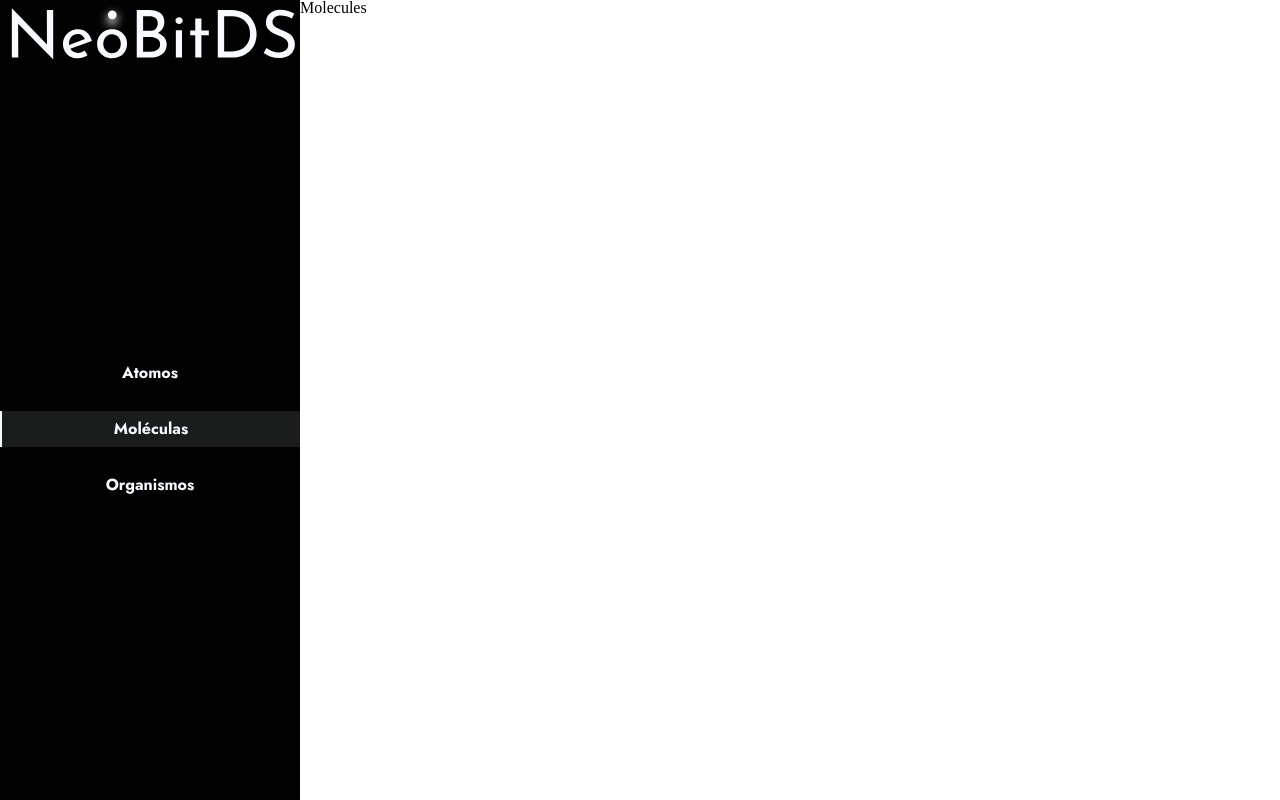
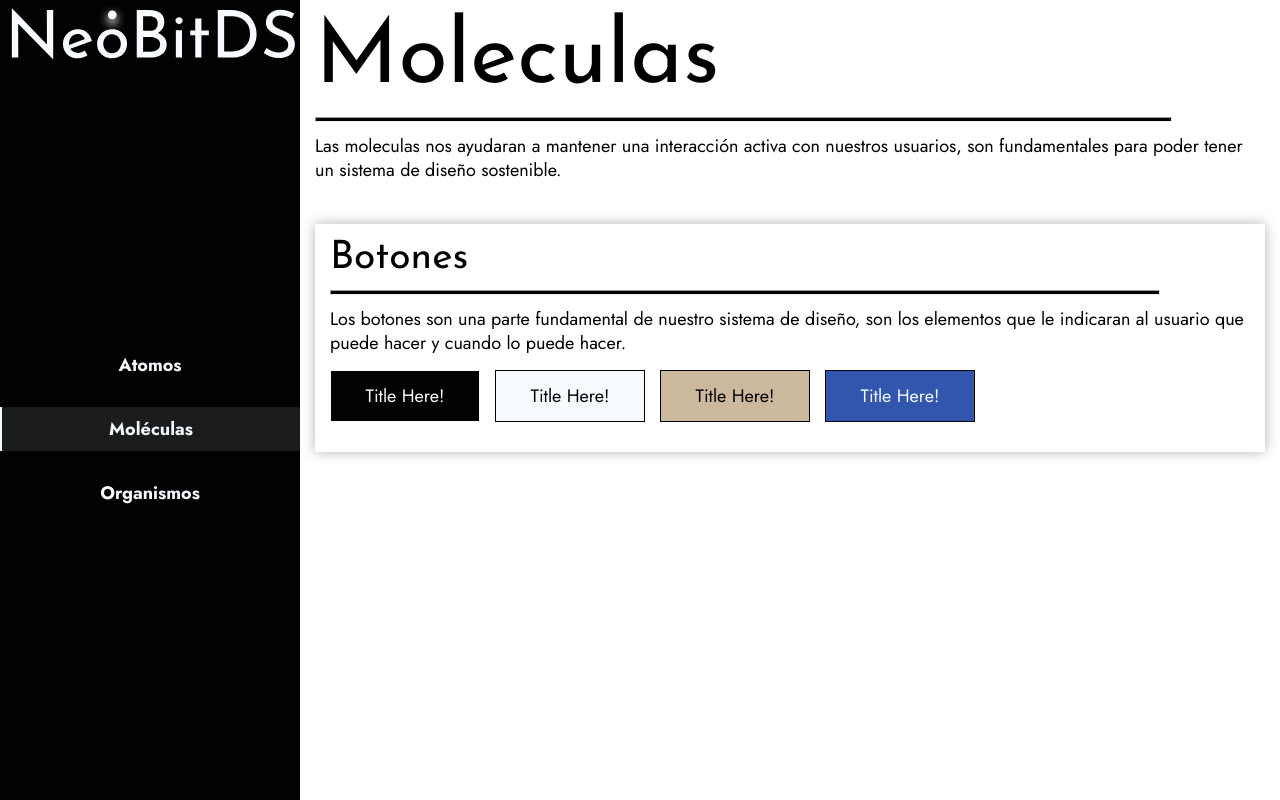
Before and after one commit to WS-Jedp/NeoBit, a React app in the folder DesignSystem/: page /molecules in a window 1280 px wide. Built offline with nearby package versions, Linux system fonts and the light colour scheme.

Commit message:
feature/atoms - Atoms styles, remaining variables values created, also Button component and his styles

```diff
--- /dev/null
+++ b/DesignSystem/src/components/Button.jsx
@@ -0,0 +1,12 @@
+import React from 'react';
+
+const Button = ({title, type, onClick, style}) => {
+
+  return(
+    <button type={type || 'button'} onClick={() => onClick()} className={style}>
+      {title}
+    </button>
+  );
+}
+
+export default Button;
--- a/DesignSystem/src/containers/Atoms.jsx
+++ b/DesignSystem/src/containers/Atoms.jsx
@@ -1,10 +1,32 @@
 import React from 'react';
+
+// Components
+import Button from '../components/Button';
 
 const Atoms = () => {
   return (
-    <div>
-      Atoms
-    </div>
+    <article className="systemContent">
+      <div className="systemContent__information">
+        <h1>Atomos</h1>
+        <hr/>
+        <p>Los atomos son los cimientos que nos permiten crear estructuras mas grandes, permitiendonos poco a poco a construir y transmitir los fundamentos y principios de <strong>NeoBit</strong>.</p>
+      </div>
+
+      <section className="systemContent__section">
+        <h4>Encabezados</h4>
+        <hr/>
+        <p>Los encabezados son las etiquetas <code>h1...h6</code> que nos permetiran indicar cuando comienza una nueva seccion con nueva informacion en ella.</p>
+
+        <div className="systemContent__section--components">
+          <h1>Title H1</h1>
+          <h2>Title H2</h2>
+          <h3>Title H3</h3>
+          <h4>Title H4</h4>
+          <h5>Title H5</h5>
+          <h6>Title H6</h6>
+        </div>
+      </section>
+    </article>
   );
 };
 
--- a/DesignSystem/src/containers/Molecules.jsx
+++ b/DesignSystem/src/containers/Molecules.jsx
@@ -1,11 +1,35 @@
 import React from 'react';
 
-const Atoms = () => {
+// Componenets
+import Button from '../components/Button';
+
+const Molecules = () => {
   return (
-    <div>
-      Molecules
-    </div>
+    <article className="systemContent">
+      <div className="systemContent__information">
+        <h1>
+          Moleculas
+        </h1>
+        <hr/>
+        <p>
+          Las moleculas nos ayudaran a mantener una interacción activa con nuestros usuarios, son fundamentales para poder tener un sistema de diseño sostenible.
+        </p>
+      </div>
+
+      <section className="systemContent__section">
+        <h4>Botones</h4>
+        <hr/>
+        <p>Los botones son una parte fundamental de nuestro sistema de diseño, son los elementos que le indicaran al usuario que puede hacer y cuando lo puede hacer.</p>
+
+        <div className="systemContent__section--components">
+          <Button title="Title Here!" />
+          <Button title="Title Here!" style="secondary"/>
+          <Button title="Title Here!" style="gray"/>
+          <Button title="Title Here!" style="blue"/>
+        </div>
+      </section>
+    </article>
   );
 };
 
-export default Atoms;
+export default Molecules;
--- a/DesignSystem/src/layouts/Layout.jsx
+++ b/DesignSystem/src/layouts/Layout.jsx
@@ -1,11 +1,16 @@
 import React from 'react';
 import SideBar from '../components/SideBar';
 
+// Styles
+import '../styles/Layouts/LayoutsDS.scss';
+
 const Layout = ({ children }) => {
   return (
-    <div className="App">
+    <div className="designSystem">
       <SideBar />
-      {children}
+      <section className="designSystem__content">
+        {children}
+      </section>
     </div>
   );
 };
--- /dev/null
+++ b/DesignSystem/src/styles/Containers/AtomsStyles.scss
@@ -0,0 +1,29 @@
+
+.systemContent {
+
+  &__information{
+    margin-bottom: $space-section-medium;
+  }
+
+  &__section {
+    position: relative;
+    width: 100%;
+    min-height: 120px;
+    height: auto;
+    padding: $space-elements-big;
+    box-shadow: 0 0 12px rgba(0,0,0,0.3);
+    box-sizing: border-box;
+
+    &--components{
+      position: relative;
+      display: flex;
+      flex-flow: row wrap;
+      height: auto;
+      padding: $space-elements-big 0;
+
+      & * {
+        margin-right: $space-elements-big;
+      }
+    }
+  }
+}
--- /dev/null
+++ b/DesignSystem/src/styles/Layouts/LayoutsDS.scss
@@ -0,0 +1,22 @@
+@import '../variables.scss';
+
+.designSystem{
+  position: relative;
+  display: flex;
+  justify-content: start;
+  align-items: flex-start;
+  width: 100%;
+  height: 100vh;
+  overflow: hidden;
+
+  &__content{
+    padding: $space-elements-big;
+    width: 80%;
+    height: 100vh;
+    overflow-y: scroll;
+
+    & hr{
+      margin: $space-elements-small 0;
+    }
+  }
+}
--- /dev/null
+++ b/DesignSystem/src/styles/components/Buttons.scss
@@ -0,0 +1,47 @@
+button {
+  font-family: $font-primary;
+  min-width: 150px;
+  text-align: center;
+  border: $color-primary-white 1px solid;
+  padding: $space-elements-small;
+  font-size: $font-size-p;
+  background-color: $color-primary-black;
+  color: $color-primary-white;
+  transition: 0.3s ease-in-out;
+  cursor: pointer;
+
+  &:hover{
+    box-shadow: 0 0 12px rgba(255,255,255,0.6);
+  }
+
+  // -------Secondary Button -------
+  &.secondary{
+    background-color: $color-primary-white;
+    border: $color-primary-black 1px solid;
+    color: $color-primary-black;
+
+    &:hover{
+      box-shadow: 0 0 12px rgba(12,12,12,0.3);
+    }
+  }
+
+  &.gray{
+    background-color: $color-secondary-gray;
+    border: $color-primary-black 1px solid;
+    color: $color-primary-black;
+
+    &:hover{
+      box-shadow: 0 0 12px rgba(12,12,12,0.3);
+    }
+  }
+
+  &.blue{
+    background-color: $color-secondary-blue;
+    border: $color-primary-black 1px solid;
+    color: $color-primary-white;
+
+    &:hover{
+      box-shadow: 0 0 12px rgba(12,12,12,0.3);
+    }
+  }
+}
--- a/DesignSystem/src/styles/components/Sidebar.scss
+++ b/DesignSystem/src/styles/components/Sidebar.scss
@@ -1,7 +1,8 @@
 .sidebar {
   background-color: $color-primary-black;
   height: 100vh;
-  width: 300px;
+  min-width: 300px;
+  width: 20vw;
   float: left;
   display: flex;
   flex-direction: column;
--- a/DesignSystem/src/styles/components/atoms.scss
+++ b/DesignSystem/src/styles/components/atoms.scss
@@ -0,0 +1,66 @@
+@import '../variables.scss';
+
+// Headings, sizes and weights
+.special-title {
+  font-family: $font-secondary;
+  font-size: $font-size-special;
+  font-weight: $font-weight-bold;
+}
+
+h1 {
+  font-family: $font-secondary;
+  font-size: $font-size-h1;
+  font-weight: $font-weight-regular;
+}
+
+h2 {
+  font-family: $font-secondary;
+  font-size: $font-size-h2;
+  font-weight: $font-weight-regular;
+}
+
+h3 {
+  font-family: $font-secondary;
+  font-size: $font-size-h3;
+  font-weight: $font-weight-bold;
+}
+
+h4 {
+  font-family: $font-secondary;
+  font-size: $font-size-h4;
+  font-weight: $font-weight-regular;
+}
+
+h5 {
+  font-family: $font-secondary;
+  font-size: $font-size-h5;
+  font-weight: $font-weight-bold;
+}
+
+p,q,a {
+  font-family: $font-primary;
+  font-size: $font-size-p;
+  font-weight: $font-weight-regular;
+  line-height: 24px;
+}
+
+strong {
+  font-family: $font-secondary;
+  font-size: $font-size-strong;
+  font-weight: $font-weight-bold;
+}
+
+small {
+  font-family: $font-secondary;
+  font-size: $font-size-small;
+  font-weight: $font-weight-bold;
+}
+
+hr {
+  position: relative;
+  width: 90%;
+  height: 3px;
+  background-color: $color-primary-black;
+  margin: 0;
+  padding: 0;
+}
--- a/DesignSystem/src/styles/main.scss
+++ b/DesignSystem/src/styles/main.scss
@@ -1,4 +1,10 @@
 @import './reset';
 @import './variables';
+
+// Components
 @import './components/atoms';
 @import './components/Sidebar';
+@import './components/Buttons.scss';
+
+// Containers
+@import './Containers/AtomsStyles.scss'
--- a/DesignSystem/src/styles/variables.scss
+++ b/DesignSystem/src/styles/variables.scss
@@ -1,16 +1,56 @@
-// Imported fonts
+// ---------- Imported Fonts ----------
+// ---------- Imported Fonts ----------
 
 @import url('https://fonts.googleapis.com/css2?family=Jost:wght@400;700&display=swap');
 @import url('https://fonts.googleapis.com/css2?family=Josefin+Sans:wght@400;700&display=swap');
 
-// Colors
+
+// ---------- Colors ----------
+// ---------- Colors ----------
 
 $color-primary-black: #020202;
 $color-primary-white: #F6FAFF;
 $color-secondary-blue: #3255AD;
 $color-secondary-gray: #CCB89D;
 
-// Fonts
+
+
+// ---------- Fonts ----------
+// ---------- Fonts ----------
 
 $font-primary: 'Jost', sans-serif;
 $font-secondary: 'Josefin Sans', sans-serif;
+
+// ---------- Font sizes ----------
+// Titles
+$font-size-special: 210px;
+$font-size-h1: 90px;
+$font-size-h2: 45px;
+$font-size-h3: 42px;
+$font-size-h4: 39px;
+$font-size-h5: 21px;
+
+// Paragraphs and normal text
+$font-size-p: 18px;
+$font-size-strong: 21px;
+$font-size-small: 16px;
+
+// Font weights
+$font-weight-regular: 500;
+$font-weight-bold: 900;
+
+
+
+// ---------- Spacing ----------
+// ---------- Spacing ----------
+
+// Space Elements
+// The spaces of elements indicates the margins or paddings that may can have elements like buttons, links, a, sections inside them, etc.
+$space-elements-big: 15px; // Sections
+$space-elements-small: 12px; // Buttons
+
+// Spaces Sections
+// The spaces of section are used when a section or article it's finished and start another sections about some subject.
+$space-section-big: 45px; // Are used when it's finished a section about a subject and start another section with other subject
+$space-section-medium: 42px; // Are used for separate elements with a same purpose (cards)
+$space-section-small: 39px; // Are used when it's finished the article or paragraphs with the same parent
--- a/DesignSystem/webpack.config.js
+++ b/DesignSystem/webpack.config.js
@@ -7,6 +7,9 @@ module.exports = {
   output: {
     path: path.resolve(__dirname, 'dist'),
     filename: 'app.js'
+  },
+  devServer: {
+    historyApiFallback: true,
   },
   resolve: {
     extensions: ['.jsx', '.js', '.sass', '.scss'],
@@ -58,7 +61,7 @@ module.exports = {
             loader: 'file-loader',
             options: {
               name: '[name].[ext]',
-              publicPath: '/assets/images',
+              publicPath: 'assets/images',
               outputPath: 'assets/images'
             }
           }
```
